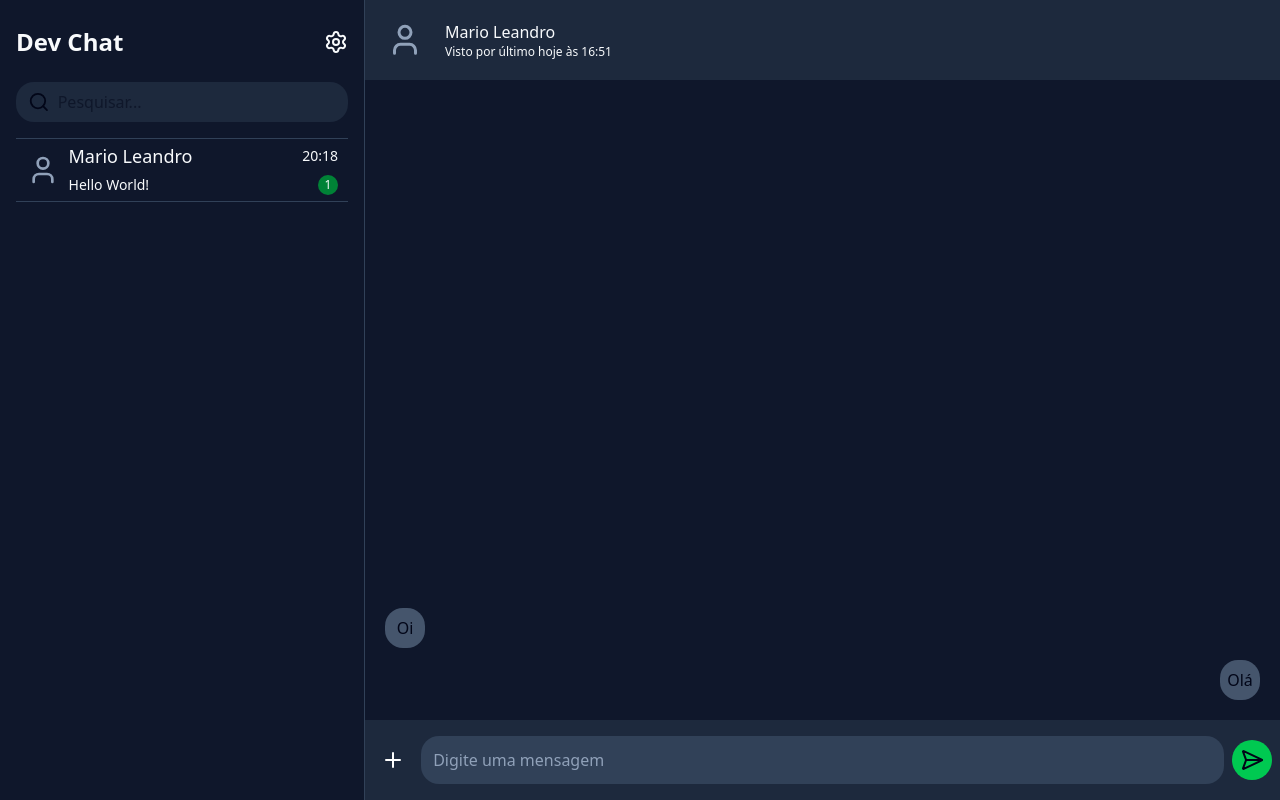
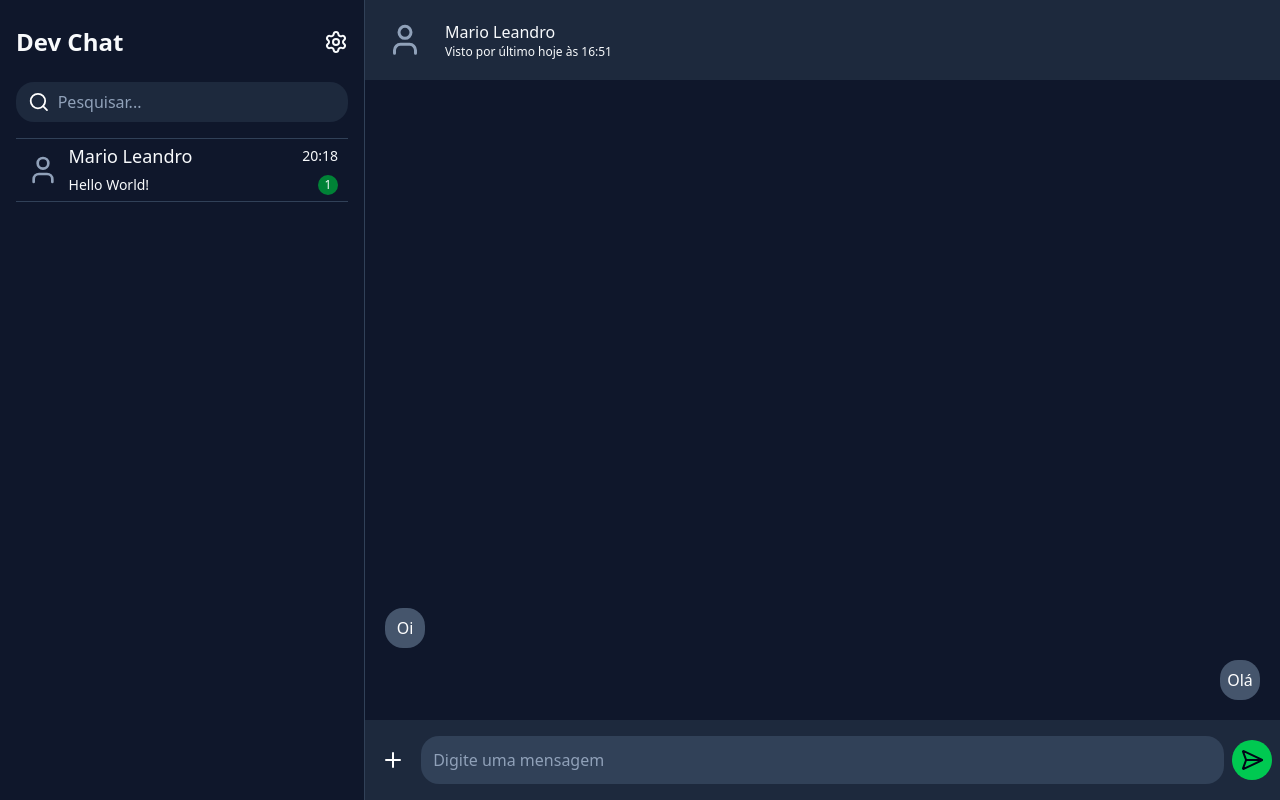
Before and after one commit to mario-leandro/devChat, a Next.js app: page / in a window 1280 px wide. Built offline with nearby package versions, Linux system fonts and the light colour scheme.

Commit message:
ajustando cores de alguns componentes

```diff
--- a/src/app/globals.css
+++ b/src/app/globals.css
@@ -45,12 +45,6 @@ html,
 body {
   max-width: 100dvw;
   overflow-x: hidden;
-}
-
-body {
-  display: flex;
-  justify-content: center;
-  align-items: center;
 }
 
 @theme inline {
--- a/src/components/Main/index.tsx
+++ b/src/components/Main/index.tsx
@@ -4,13 +4,6 @@ import {
   DropdownMenuContent,
   DropdownMenuGroup,
   DropdownMenuItem,
-  DropdownMenuLabel,
-  DropdownMenuPortal,
-  DropdownMenuSeparator,
-  DropdownMenuShortcut,
-  DropdownMenuSub,
-  DropdownMenuSubContent,
-  DropdownMenuSubTrigger,
   DropdownMenuTrigger,
 } from "@/components/ui/dropdown-menu";
 
@@ -29,8 +22,8 @@ export default function Main() {
         <section className="w-auto h-full flex flex-col justify-center items-start">
           {/* username section */}
           <section className="w-auto h-auto flex justify-start items-center">
+            {/* Username */}
             <span className="text-base text-slate-50">Mario Leandro</span>
-            {/* Username */}
           </section>
 
           {/* here is the status: last seen, online, typing  */}
@@ -62,7 +55,7 @@ export default function Main() {
         */}
         <section className="w-full h-min flex flex-col justify-end items-start">
           <span className="min-w-10 min-h-10 mb-3 flex justify-center items-center bg-slate-600 rounded-2xl">
-            <p>Oi</p>
+            <p className="text-white">Oi</p>
           </span>
         </section>
 
@@ -71,7 +64,7 @@ export default function Main() {
         */}
         <section className="w-full h-min flex flex-col justify-end items-end">
           <span className="min-w-10 min-h-10 mb-3 flex justify-center items-center bg-slate-600 rounded-2xl">
-            <p>Olá</p>
+            <p className="text-white">Olá</p>
           </span>
         </section>
       </section>
@@ -85,7 +78,10 @@ export default function Main() {
                 <Plus width={50} color="#fff" />
               </button>
             </DropdownMenuTrigger>
-            <DropdownMenuContent className="w-40" align="start">
+            <DropdownMenuContent
+              className="w-40 bg-slate-700 text-white border-0"
+              align="start"
+            >
               <DropdownMenuGroup>
                 <DropdownMenuItem>Documentos</DropdownMenuItem>
                 <DropdownMenuItem>Fotos</DropdownMenuItem>
@@ -114,7 +110,10 @@ export default function Main() {
           </button>
 
           {/* This button have a function  */}
-          <button className="size-10 cursor-pointer flex justify-center items-center bg-green-500 rounded-full hover:bg-green-600">
+          <button
+            type="submit"
+            className="size-10 cursor-pointer flex justify-center items-center bg-green-500 rounded-full hover:bg-green-600"
+          >
             <SendHorizonal />
           </button>
         </section>
--- a/src/components/Navigation/index.tsx
+++ b/src/components/Navigation/index.tsx
@@ -27,9 +27,9 @@ export default function Navigation() {
 
       <section className="w-full h-auto flex justify-center items-center px-4">
         <div className="w-full flex flex-row items-center bg-slate-800 px-3 py-0.5 rounded-2xl gap-2">
-          <Search size={24} />
+          <Search size={24} color="#fff" />
           <input
-            className="w-full h-9 text-base outline-0 cursor-text"
+            className="w-full h-9 text-base text-white outline-0 cursor-text placeholder:text-slate-400"
             type="text"
             placeholder="Pesquisar..."
           />
```
